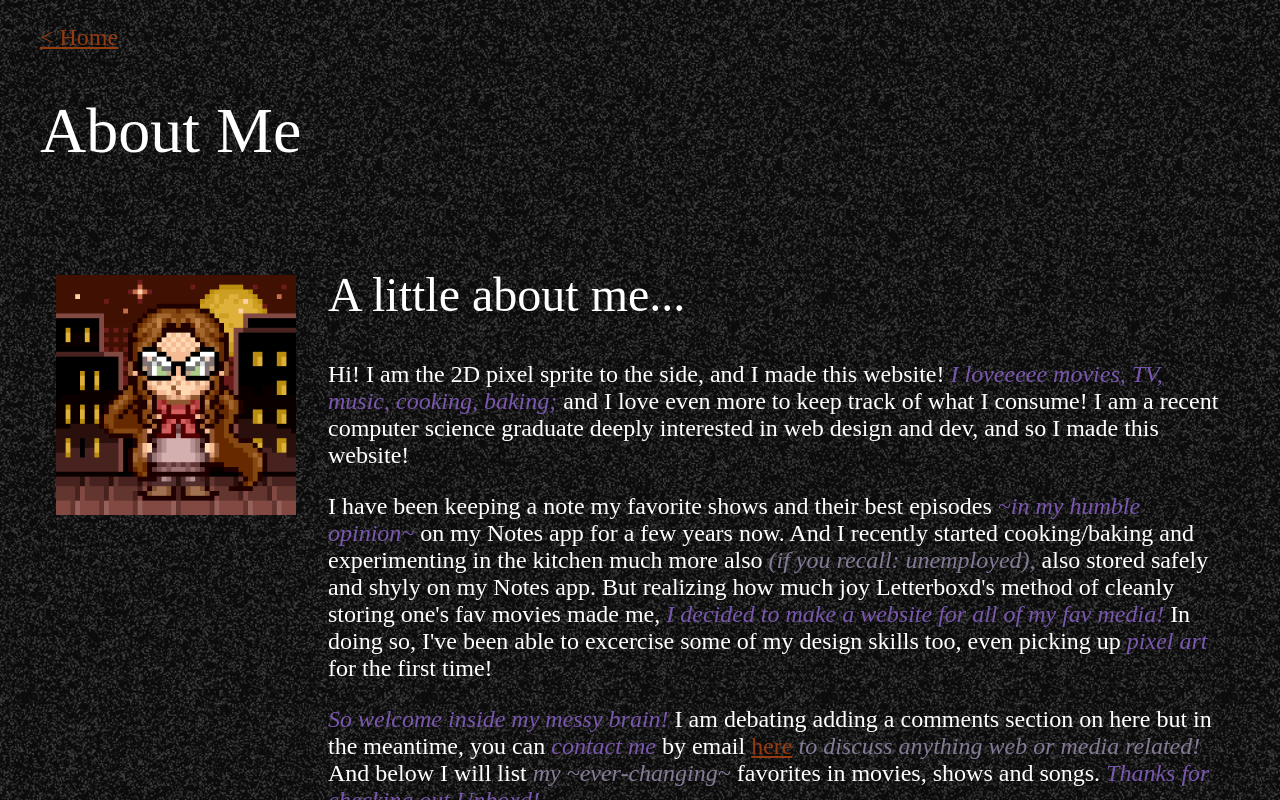
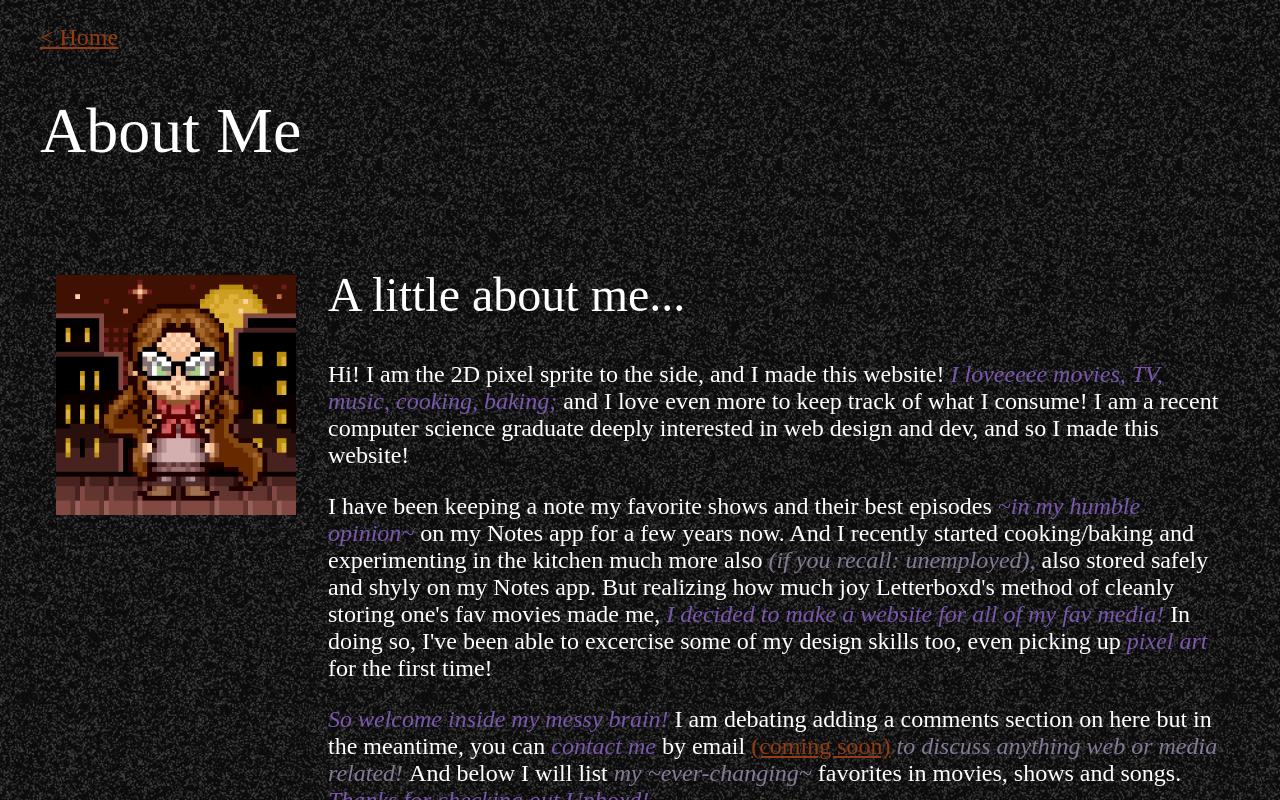
Before and after one commit to SengulC/unboxd, a Next.js app: page /about/me in a window 1280 px wide. Shown: the top 800 px of the page. Built offline with nearby package versions, Linux system fonts and the light colour scheme; a web font is replaced by a local one.

Commit message:
email coming soon

```diff
--- a/src/app/about/me/page.jsx
+++ b/src/app/about/me/page.jsx
@@ -32,7 +32,7 @@ export default function AboutMe() {
                 <p>
                   <span className='emphasis'>So welcome inside my messy brain! </span>
                   I am debating adding a comments section on here but in the meantime,
-                  you can <span className='emphasis'>contact me</span> by email <a href="mailto:">here</a>
+                  you can <span className='emphasis'>contact me</span> by email <a href="mailto:">(coming soon)</a>
                    <span className='comment'> to discuss anything web or media related! </span>
                   And below I will list <span className='comment'>my ~ever-changing~ </span>favorites in movies,
                   shows and songs. <span className='emphasis'>Thanks for checking out Unboxd!</span>
```
